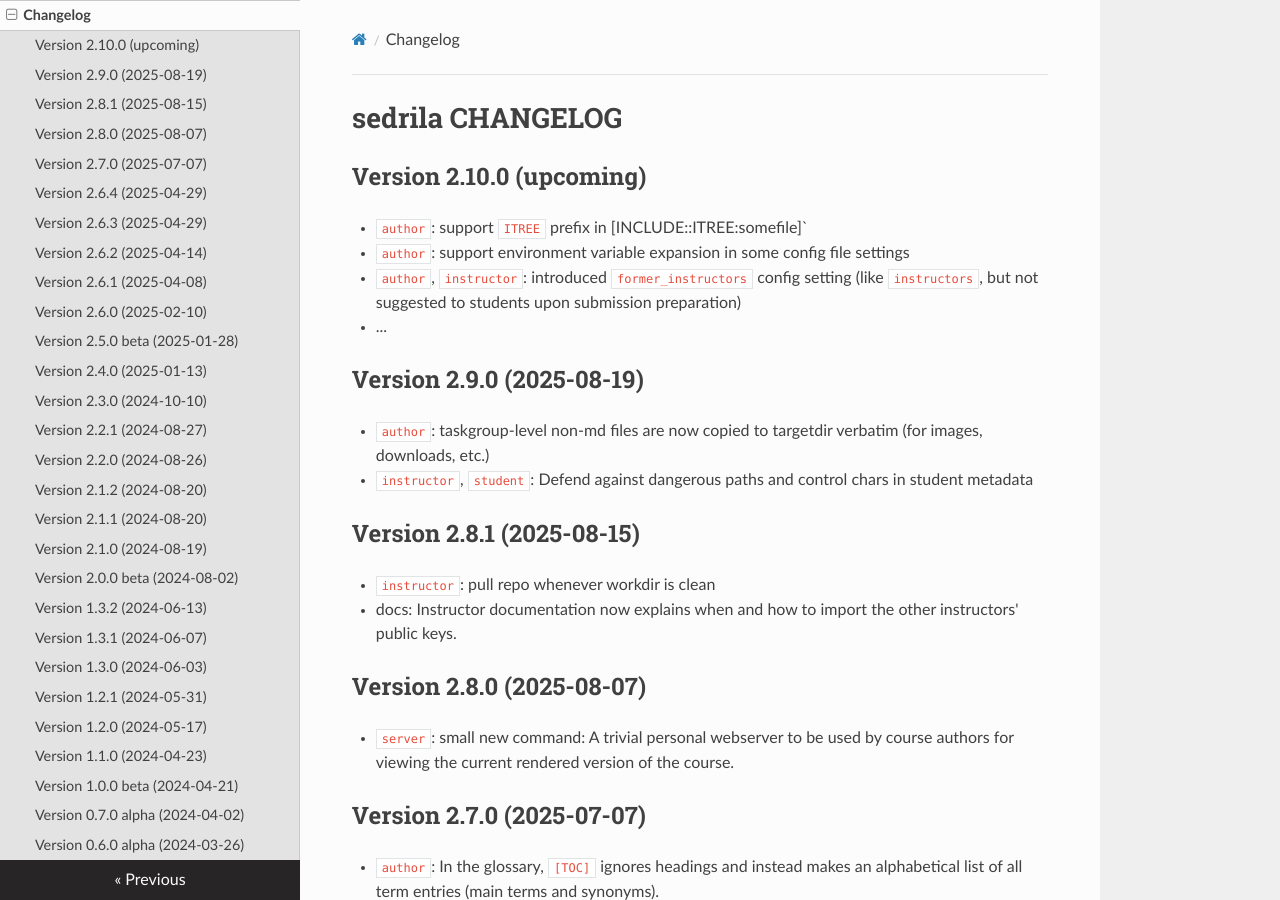
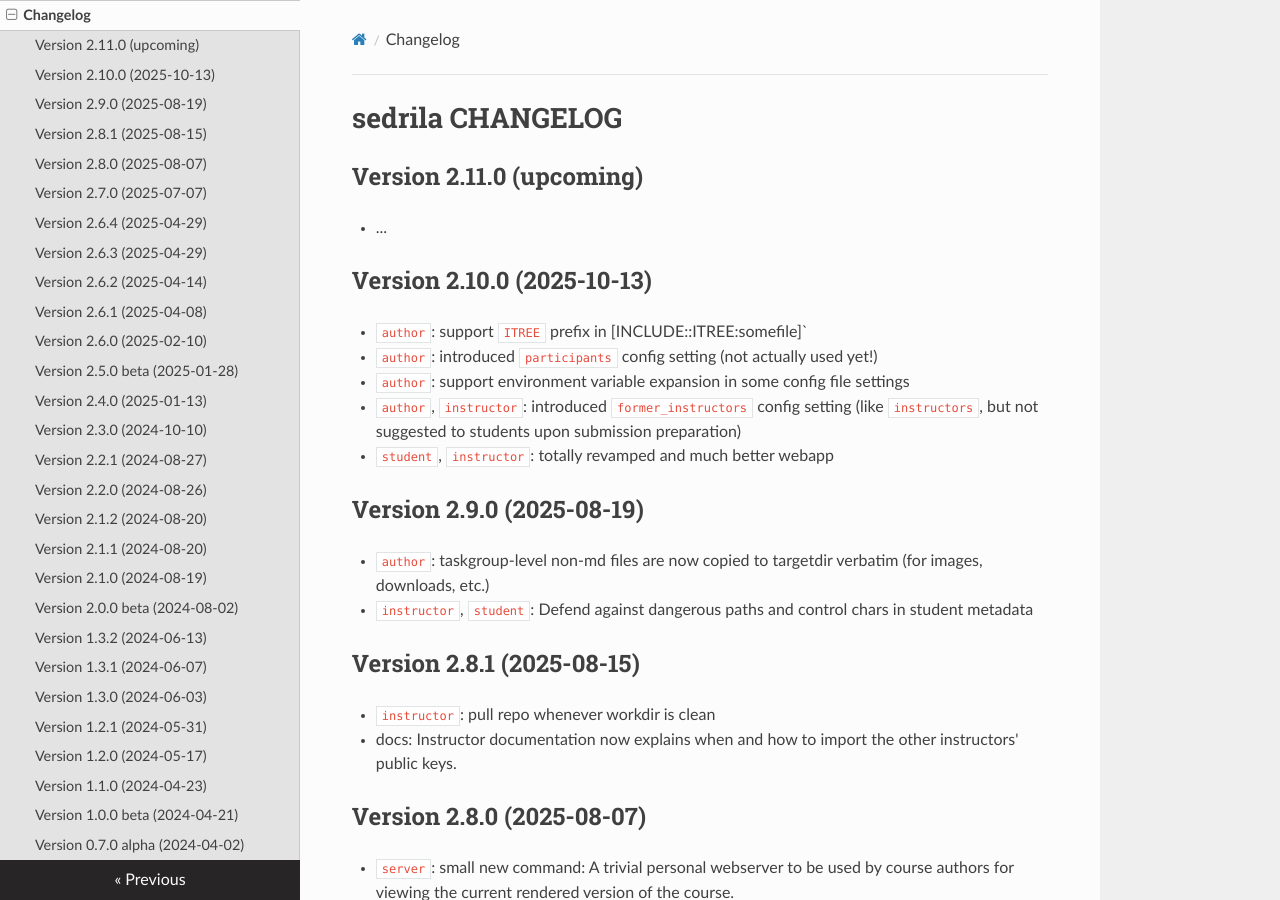
Before and after one commit to fubinf/sedrila, an MkDocs documentation site: the page built from docs/changelog.md, in a window 1280 px wide and 900 px high. Built offline with MkDocs 1.6.1, drawn with Linux system fonts in a browser that asks for light colours; nearby versions of some CDN libraries.

Commit message:
changelog.md: new webapp, V2.10.0 (2025-10-13)

```diff
--- a/docs/changelog.md
+++ b/docs/changelog.md
@@ -1,12 +1,16 @@
 # sedrila CHANGELOG
 
 
-## Version 2.10.0 (upcoming)
+## Version 2.11.0 (upcoming)
+- ...
+
+## Version 2.10.0 (2025-10-13)
 - `author`: support `ITREE` prefix in [INCLUDE::ITREE:somefile]`
+- `author`: introduced `participants` config setting (not actually used yet!)
 - `author`: support environment variable expansion in some config file settings
 - `author`, `instructor`: introduced `former_instructors` config setting
   (like `instructors`, but not suggested to students upon submission preparation)
-- ...
+- `student`, `instructor`: totally revamped and much better webapp
 
 ## Version 2.9.0 (2025-08-19)
 - `author`: taskgroup-level non-md files are now copied to targetdir verbatim (for images, downloads, etc.)
```
